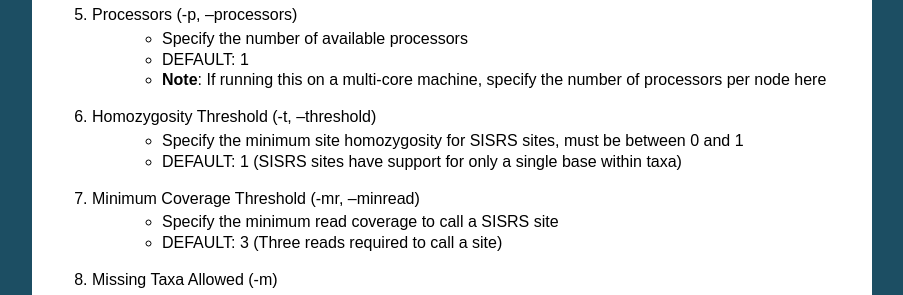
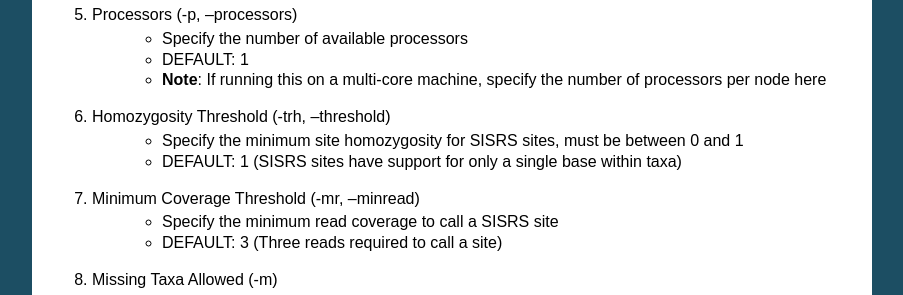
Before and after one commit to SchwartzLabURI/SISRS, a Sphinx documentation site: the page built from docs/documentation.rst, in a window 1280 px wide and 900 px high, scrolled down 569 px. Shown: the part 152-447 px from the top of the window, without its empty margins (198-1101 px from the left). Built offline with Sphinx 7.4.7, drawn with Linux system fonts in a browser that asks for light colours.

Commit message:
edited -trh

```diff
--- a/docs/documentation.rst
+++ b/docs/documentation.rst
@@ -40,7 +40,7 @@ Command Line Arguments
     * DEFAULT: 1
     * **Note**: If running this on a multi-core machine, specify the number of processors per node here
 
-6. Homozygosity Threshold (-t, --threshold)
+6. Homozygosity Threshold (-trh, --threshold)
     * Specify the minimum site homozygosity for SISRS sites, must be between 0 and 1
     * DEFAULT: 1 (SISRS sites have support for only a single base within taxa)
 
```
